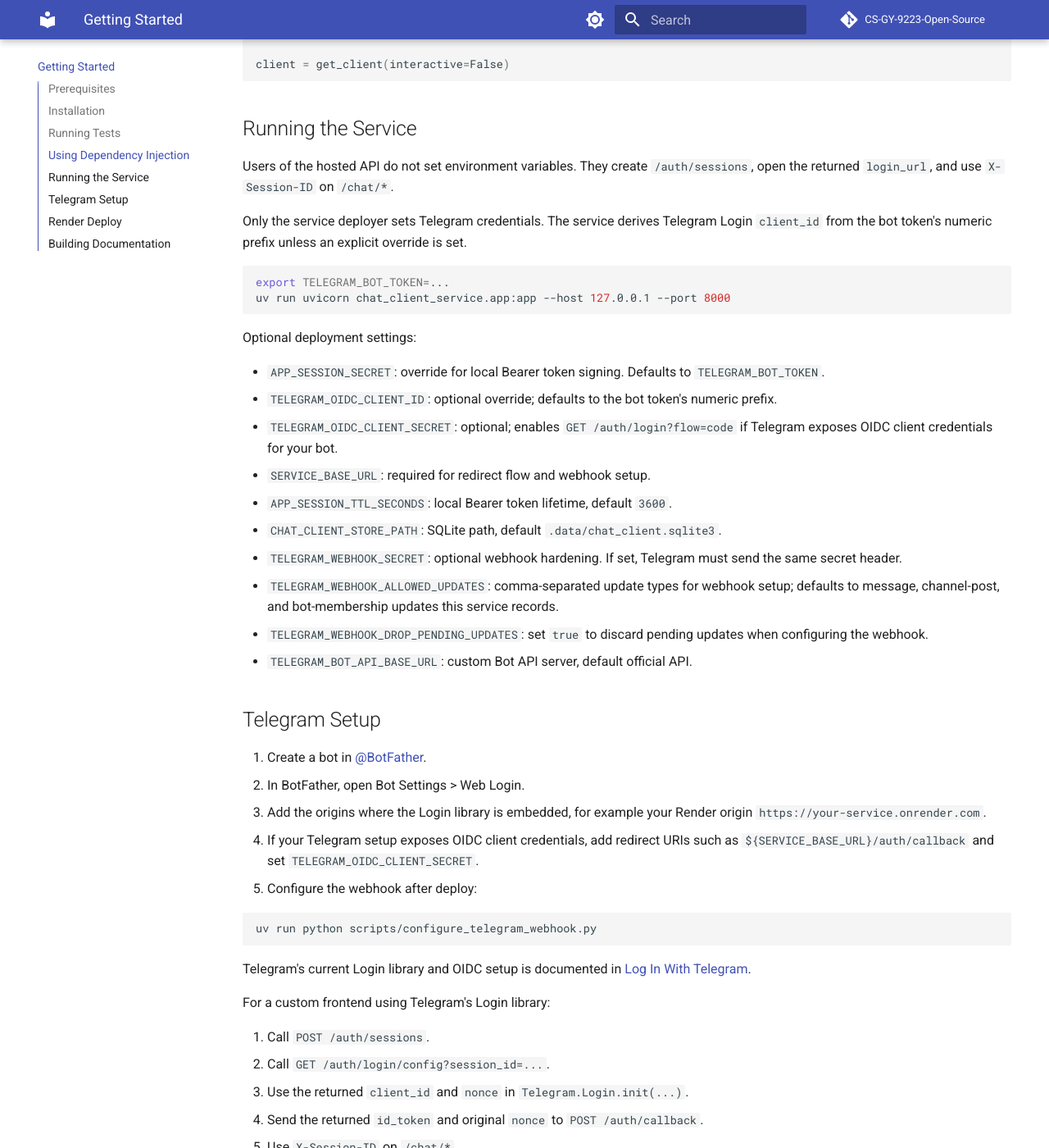
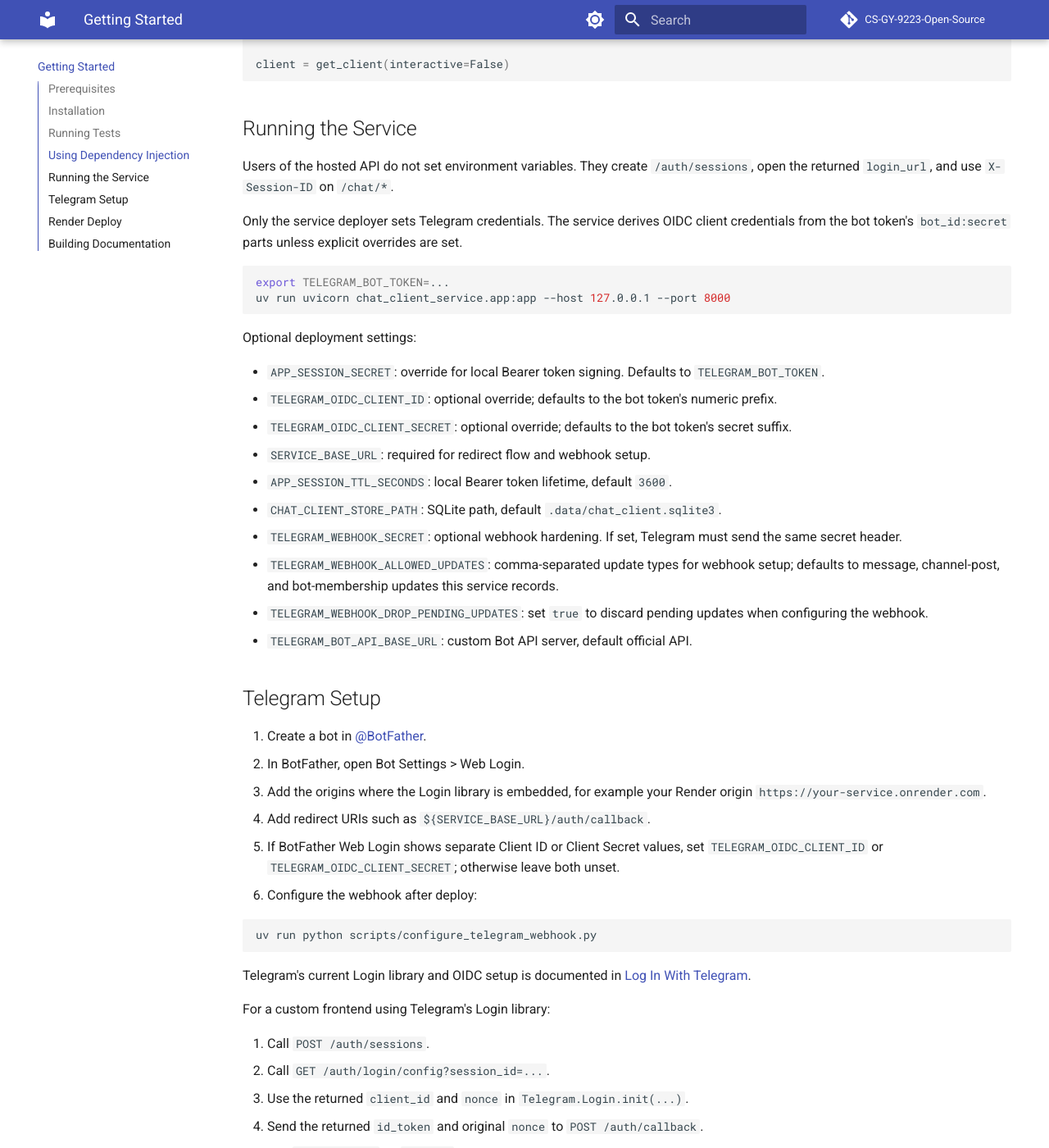
Before and after one commit to YaseenHQ/CSGY9223, an MkDocs documentation site: the page built from docs/getting-started.md, in a window 1280 px wide and 1400 px high, scrolled down 969 px. Shown: the whole window at 82% size. Built offline with MkDocs 1.6.1 and Material for MkDocs 9.7.7, drawn with Linux system fonts in a browser that asks for light colours; comment, search, counter and statistics services are not loaded.

Commit message:
Use bot token for Telegram OIDC flow

````diff
--- a/docs/getting-started.md
+++ b/docs/getting-started.md
@@ -44,9 +44,9 @@
 `/auth/sessions`, open the returned `login_url`, and use `X-Session-ID` on
 `/chat/*`.
 
-Only the service deployer sets Telegram credentials. The service derives
-Telegram Login `client_id` from the bot token's numeric prefix unless an
-explicit override is set.
+Only the service deployer sets Telegram credentials. The service derives OIDC
+client credentials from the bot token's `bot_id:secret` parts unless explicit
+overrides are set.
 
 ```bash
 export TELEGRAM_BOT_TOKEN=...
@@ -59,9 +59,8 @@
   `TELEGRAM_BOT_TOKEN`.
 - `TELEGRAM_OIDC_CLIENT_ID`: optional override; defaults to the bot token's
   numeric prefix.
-- `TELEGRAM_OIDC_CLIENT_SECRET`: optional; enables
-  `GET /auth/login?flow=code` if Telegram exposes OIDC client credentials for
-  your bot.
+- `TELEGRAM_OIDC_CLIENT_SECRET`: optional override; defaults to the bot token's
+  secret suffix.
 - `SERVICE_BASE_URL`: required for redirect flow and webhook setup.
 - `APP_SESSION_TTL_SECONDS`: local Bearer token lifetime, default `3600`.
 - `CHAT_CLIENT_STORE_PATH`: SQLite path, default `.data/chat_client.sqlite3`.
@@ -80,10 +79,11 @@
 2. In BotFather, open Bot Settings > Web Login.
 3. Add the origins where the Login library is embedded, for example your Render
    origin `https://your-service.onrender.com`.
-4. If your Telegram setup exposes OIDC client credentials, add redirect URIs
-   such as `${SERVICE_BASE_URL}/auth/callback` and set
-   `TELEGRAM_OIDC_CLIENT_SECRET`.
-5. Configure the webhook after deploy:
+4. Add redirect URIs such as `${SERVICE_BASE_URL}/auth/callback`.
+5. If BotFather Web Login shows separate Client ID or Client Secret values, set
+   `TELEGRAM_OIDC_CLIENT_ID` or `TELEGRAM_OIDC_CLIENT_SECRET`; otherwise leave
+   both unset.
+6. Configure the webhook after deploy:
 
 ```bash
 uv run python scripts/configure_telegram_webhook.py
````
Also changed, not shown: README.md (+11 -11 lines), components/chat_client_service/README.md (+3 -3 lines), docs/api-reference.md (+5 -3 lines), docs/telegram-implementation.md (+7 -4 lines), 3 other files.
